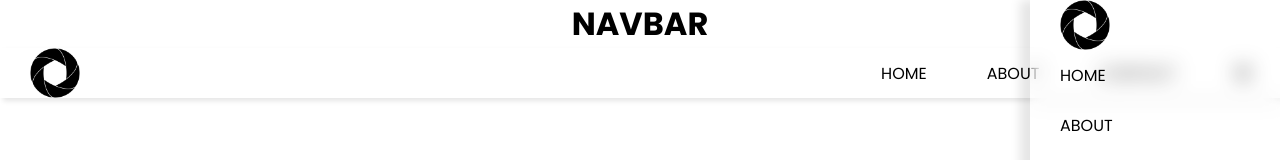
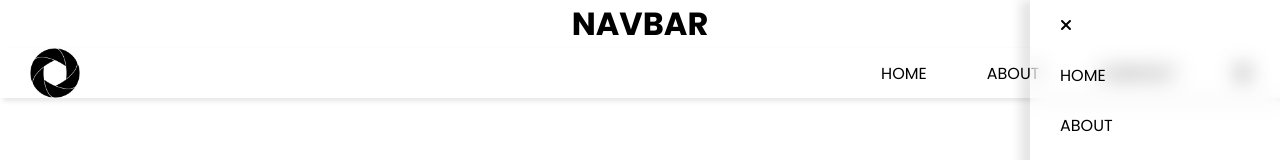
Before and after one commit to mickey55679/react-components-athletech, a React (Create React App) app: page / in a window 1280 px wide. Both pictures are taken after a click on the item 1243 px from the left and 73 px from the top of the page. Shown: the top 160 px of the page. Built offline with nearby package versions, Linux system fonts and the light colour scheme; a web font is replaced by a local one.

Commit message:
added x icon

```diff
--- a/src/Components/Navbar/Navbar.js
+++ b/src/Components/Navbar/Navbar.js
@@ -1,6 +1,6 @@
 import React, { useState } from "react";
 import { FontAwesomeIcon } from "@fortawesome/react-fontawesome";
-import { faBars } from "@fortawesome/free-solid-svg-icons";
+import { faBars, faXmark } from "@fortawesome/free-solid-svg-icons";
 import "./Navbar.css";
 const logo = require("../Assets/aperture-1142967_1280.webp");
 
@@ -11,12 +11,13 @@ function Navbar() {
     setIsSidebarVisible(!isSidebarVisible);
   }
 
+
   return (
     <nav>
       <ul className={`sidebar ${isSidebarVisible ? "visible" : ""}`}>
         <li>
           <a href="#">
-            <img src={logo} width="100%" alt="Logo" />
+            <FontAwesomeIcon icon={faXmark} />
           </a>
         </li>
         <li>
```
